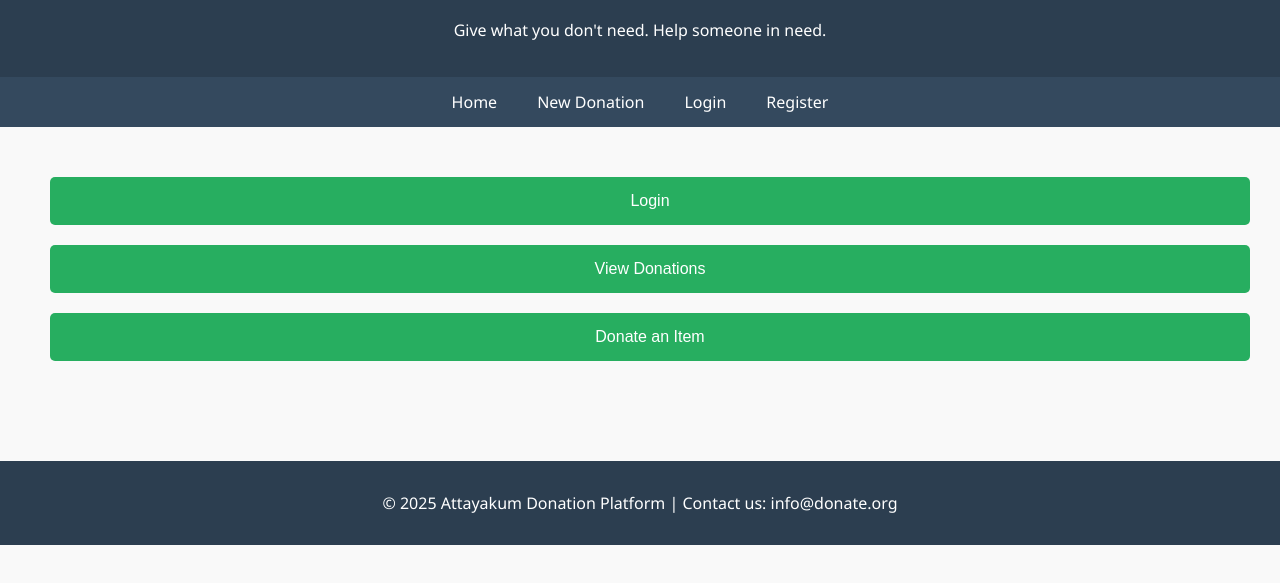
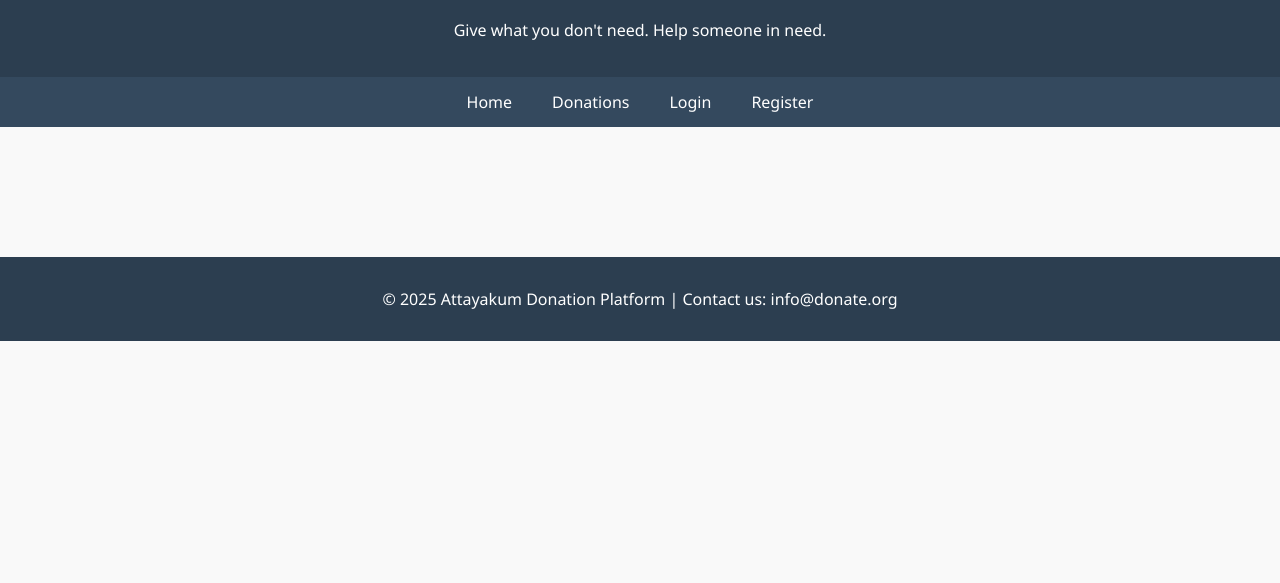
Before and after one commit to Saja330/donation-platform, a plain HTML site: page index.html in a window 1280 px wide. Shown: the part 87-670 px from the top of the page. Drawn offline with Linux system fonts and the light colour scheme.

Commit message:
Update index.html

```diff
--- a/index.html
+++ b/index.html
@@ -69,15 +69,14 @@
 
   <nav>
     <a href="index.html">Home</a>
-    <a href="New_Donate.html">New Donation</a>
+    <a href="New_Donate.html">Donations</a>
     <a href="login.html">Login</a>
     <a href="signup.html">Register</a>
   </nav>
 
   <section>
-    <button class="button" onclick="location.href='login.html'">Login</button>
-    <button class="button" onclick="location.href='donations.html'">View Donations</button>
-    <button class="button" onclick="location.href='New_Donate.html'">Donate an Item</button>
+
+
   </section>
 
   <footer>
```
